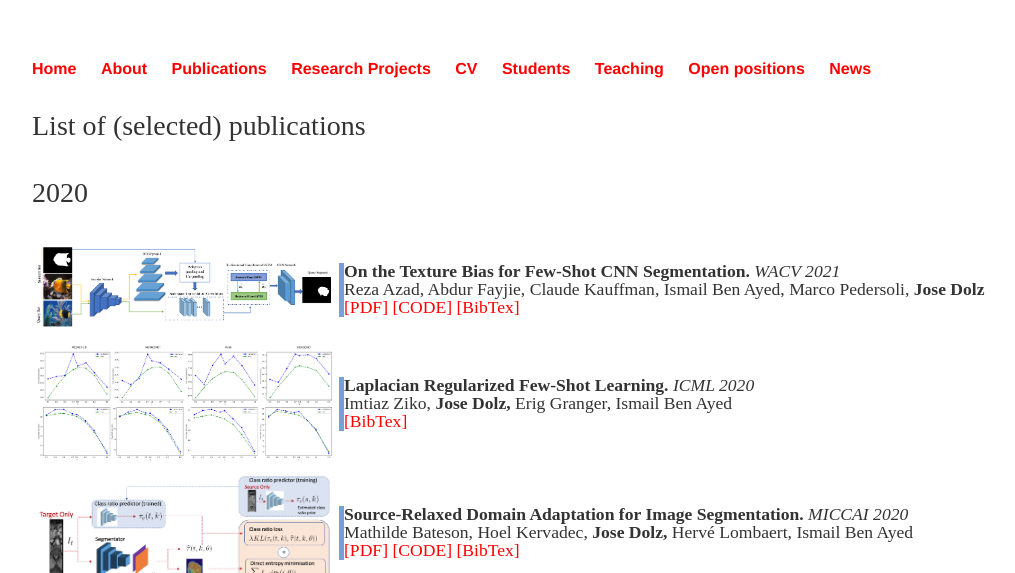
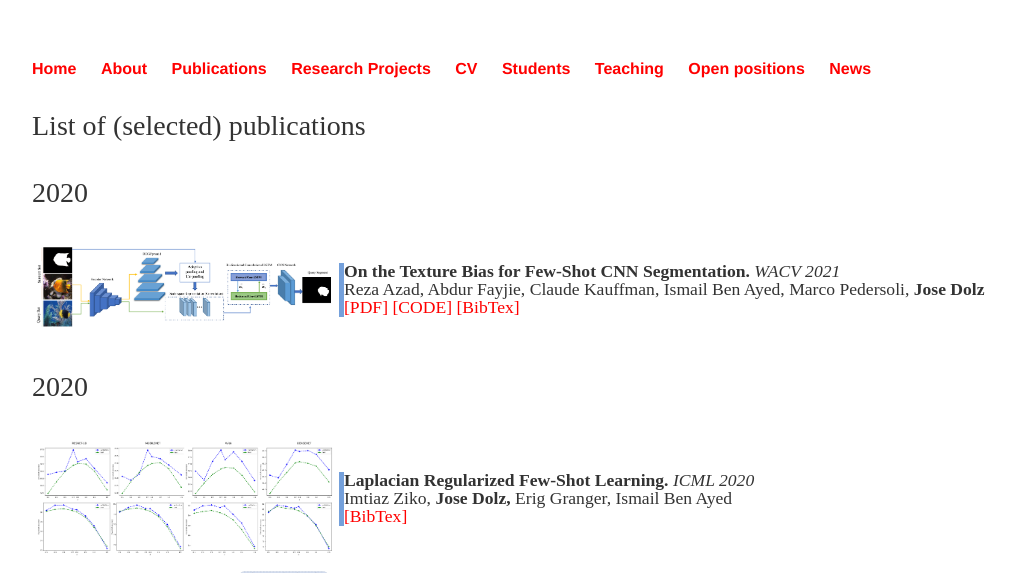
Before and after one commit to josedolz/josedolz.github.io, a Jekyll site: the page built from publications/index.html, in a window 1280 px wide and 900 px high, cut to the strip 0-573 px from the top of the window. Shown: the whole strip, without its empty margins (96-1111 px from the left). Built offline with Jekyll 4.4.1, drawn with Linux system fonts in a browser that asks for light colours.

Commit message:
Update index.html

```diff
--- a/publications/index.html
+++ b/publications/index.html
@@ -7,11 +7,9 @@ title: publications
 <section>
 	<p>List of (selected) publications </p>
 	<p>
-	<a name='2020'></a> 2020
+	<a name='2021'></a> 2020
     </p>
-
-
-	    <table>
+    <table>
 		<tr>
 			<td><img src="../images/fewshot_texture.png" alt="fewshot_texture" class="image left" width="300px" /></td>
 			<td>
@@ -29,6 +27,10 @@ title: publications
 	</td>
 	</tr>
 	</table>
+	<p>
+	<a name='2020'></a> 2020
+    </p>
+
 
 	<table>
 		<tr>
```
